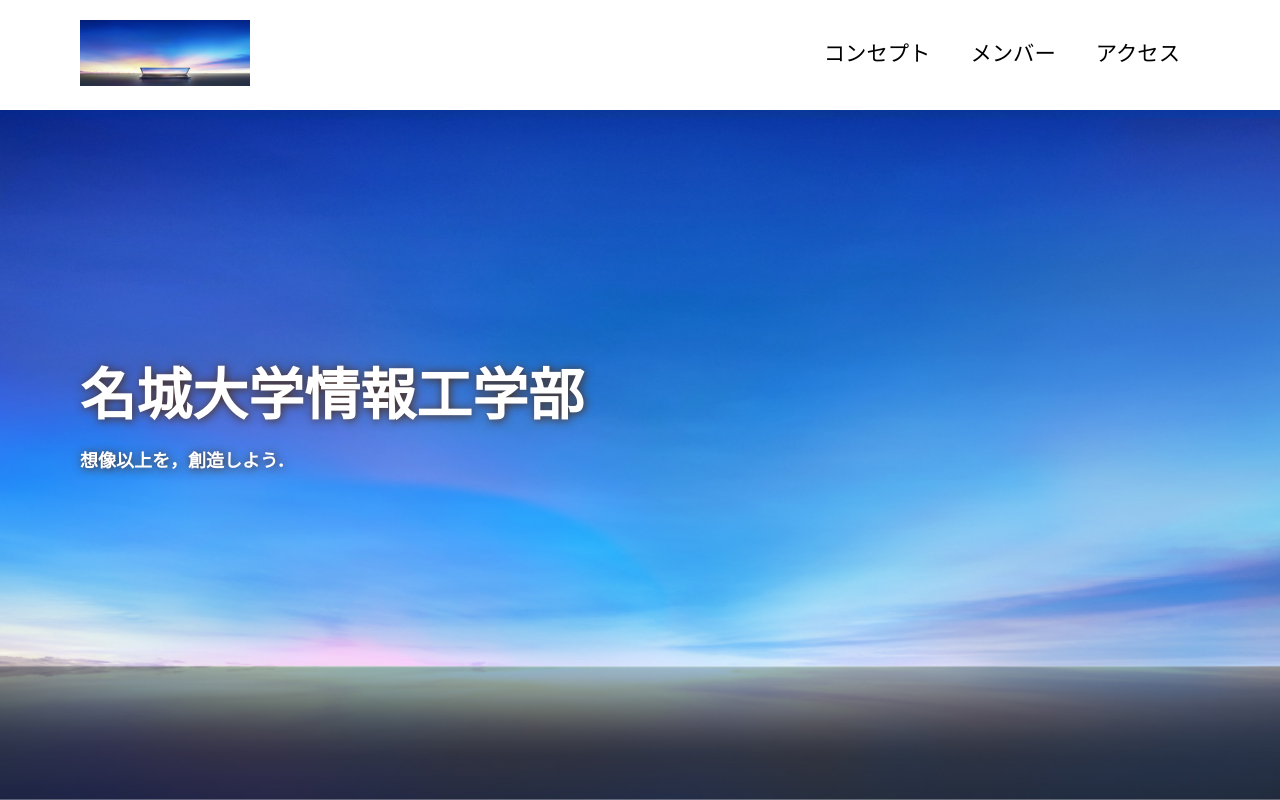
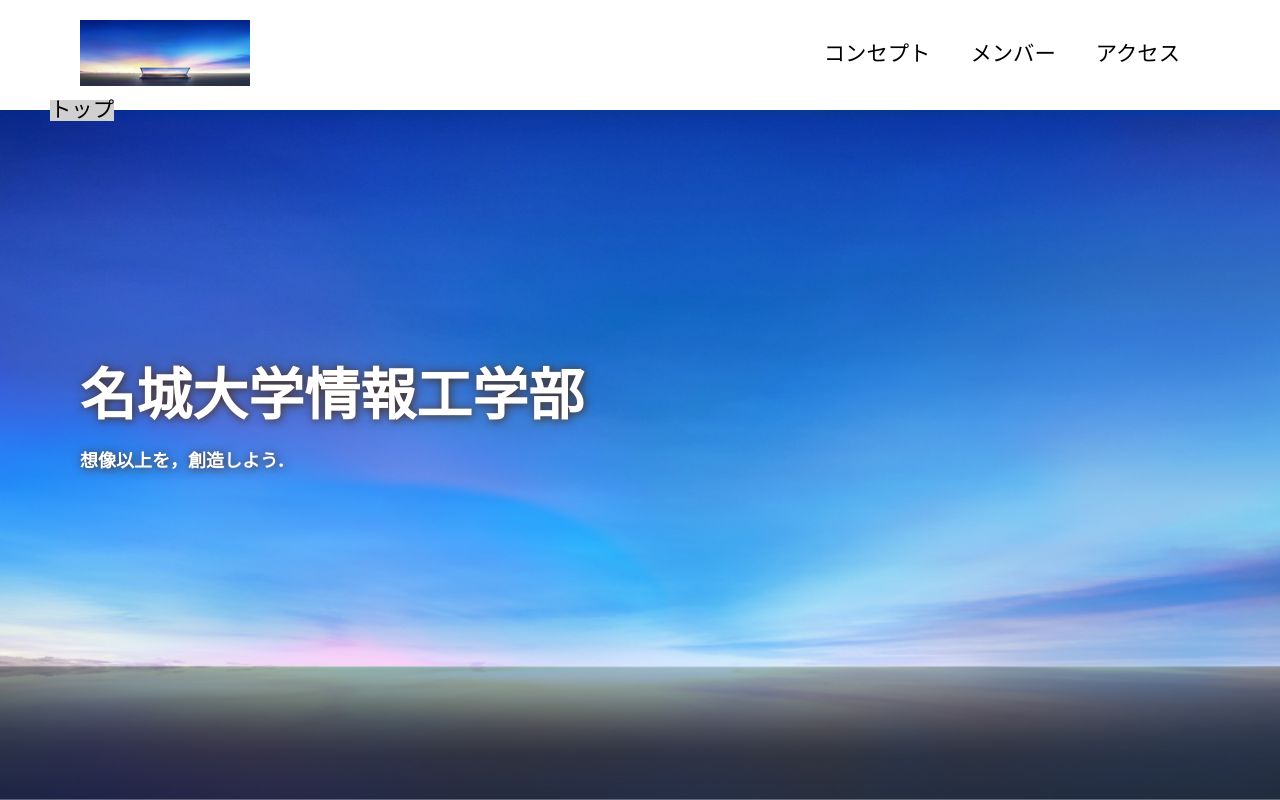
Before and after one commit to 231205158/litDevelop, a plain HTML site: page index.html in a window 1280 px wide. Shown: the top 800 px of the page. Drawn offline with nearby package versions, Linux system fonts and the light colour scheme; a web font is replaced by a local one.

Commit message:
浮きボタン追加

```diff
--- a/css/index.css
+++ b/css/index.css
@@ -1,4 +1,11 @@
 @charset "utf-8";
+
+nav.floating {
+    position: absolute;
+    top: 100px;
+    left: 50px;
+    background-color: #d0d0d0;
+}
 
 .first-view {
     height: calc(100vh - 110px);
--- a/index.html
+++ b/index.html
@@ -5,6 +5,7 @@
         <title>名城大学情報工学部 非公式HP</title>
         <meta name="description" content="名城大学情報工学部非公式webサイト">
         <meta name="viewport" content="width=device-width">
+        <script src="https://ajax.googleapis.com/ajax/libs/jquery/1.11.0/jquery.min.js"></script>
         <script src="js/script.js"></script>
         <link href="css/index.css" rel="stylesheet">
         <link rel="preconnect" href="https://fonts.googleapis.com">
@@ -32,7 +33,12 @@
             </div>
         </header>
         <!--header ここまで-->
-        <main>
+        <main class="main">
+            <nav class="floating">
+                <ul>
+                    <li><a href="#">トップ</a></li>
+                </ul>
+            </nav>
             <div class="first-view">
                 <div class="first-view-text">
                     <h1>名城大学情報工学部</h1>
--- a/js/script.js
+++ b/js/script.js
@@ -10,3 +10,11 @@ window.addEventListener('load', function () {
         }
     });
 });
+
+$(function() {
+    $(window).scroll(function() {
+        $("nav.floating").stop().animate(
+            {"top": $(window).scrollTop() + 100},
+    500);
+    });
+});
```
